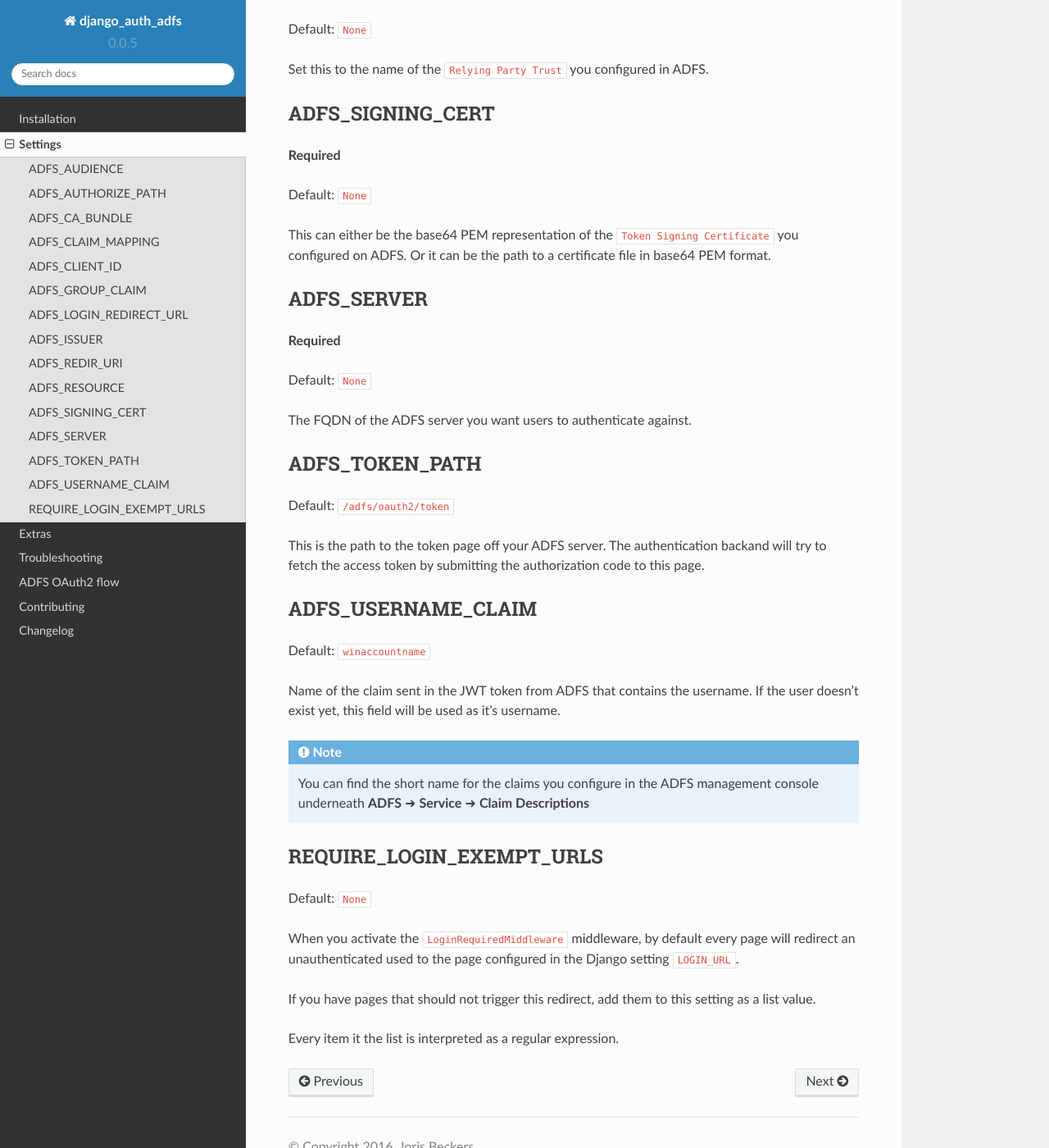
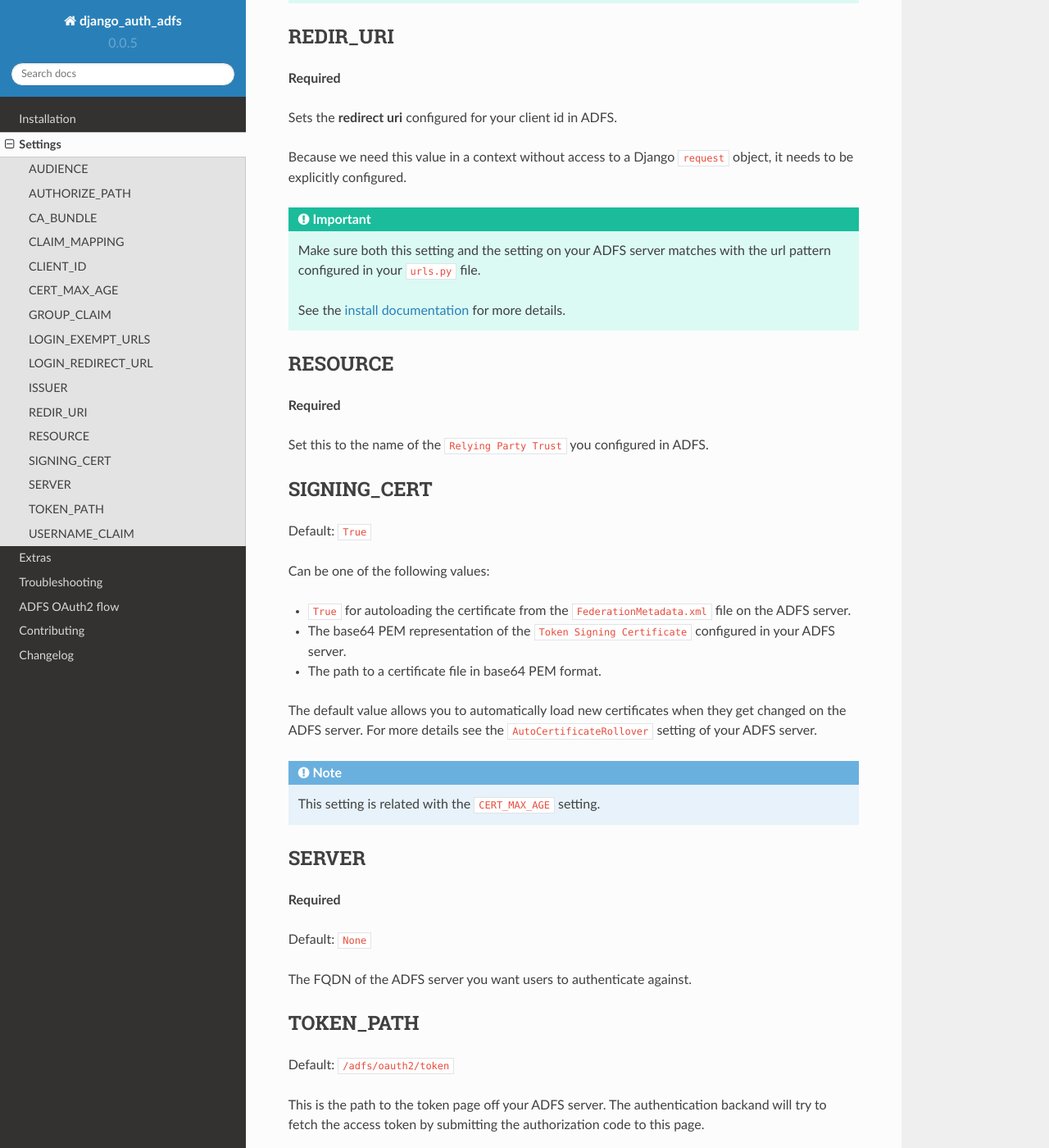
Before and after one commit to snok/django-auth-adfs, a Sphinx documentation site: the page built from docs/configuration.rst, in a window 1280 px wide and 1400 px high, scrolled down 3525 px. Shown: the whole window at 82% size. Built offline with Sphinx 7.4.7 and the Read the Docs theme 2.0.0, drawn with Linux system fonts in a browser that asks for light colours; some of the changed text lies outside the part shown.

Commit message:
Documentation update

```diff
--- a/README.rst
+++ b/README.rst
@@ -52,7 +52,6 @@ In your project's ``settings.py``
         "ADFS_SERVER": "adfs.yourcompany.com",
         "ADFS_CLIENT_ID": "your-configured-client-id",
         "ADFS_RESOURCE": "your-adfs-RPT-name",
-        "ADFS_SIGNING_CERT": "/path/to/adfs-signing-certificate.pem",
         # Make sure to read the documentation about the ADFS_AUDIENCE setting
         # when you configured the identifier as a URL!
         "ADFS_AUDIENCE": "microsoft:identityserver:your-RelyingPartyTrust-identifier",
--- a/docs/configuration.rst
+++ b/docs/configuration.rst
@@ -3,8 +3,8 @@
 Settings
 ========
 
-ADFS_AUDIENCE
--------------
+AUDIENCE
+--------
 Default: ``None``
 
 Set this to the value of the ``aud`` claim your ADFS server sends back in the JWT token.
@@ -20,8 +20,8 @@ Examples
 | https://adfs.yourcompany.com/adfs/services/trust | https://adfs.yourcompany.com/adfs/services/trust           |
 +--------------------------------------------------+------------------------------------------------------------+
 
-ADFS_AUTHORIZE_PATH
--------------------
+AUTHORIZE_PATH
+--------------
 Default: ``/adfs/oauth2/authorize``
 
 The path to the authorize page off your ADFS server.
@@ -32,8 +32,8 @@ django-auth-adfs context processor ``adfs_url``.
 
 The default value matches the default for ADFS 3.0.
 
-ADFS_CA_BUNDLE
---------------
+CA_BUNDLE
+---------
 Default: ``True``
 
 The value of this setting is passed to the call to the ``Requests`` package when fetching the access token from ADFS.
@@ -48,8 +48,8 @@ It allows you to control the webserver certificate verification of the ADFS serv
 Have a look at the `Requests documentation
 <http://docs.python-requests.org/en/master/user/advanced/#ssl-cert-verification>`_ for more details.
 
-ADFS_CLAIM_MAPPING
-------------------
+CLAIM_MAPPING
+-------------
 Default: ``None``
 
 A dictionary of claim/field mappings that will be used to populate the user account in Django.
@@ -63,25 +63,34 @@ example
 .. code-block:: python
 
     AUTH_ADFS = {
-        "ADFS_CLAIM_MAPPING": {"first_name": "given_name",
-                               "last_name": "family_name",
-                               "email": "email"},
+        "CLAIM_MAPPING": {"first_name": "given_name",
+                          "last_name": "family_name",
+                          "email": "email"},
     }
 
 .. NOTE::
    You can find the short name for the claims you configure in the ADFS management console underneath
    **ADFS** ➜ **Service** ➜ **Claim Descriptions**
 
-ADFS_CLIENT_ID
---------------
+CLIENT_ID
+---------
 **Required**
-
-Default: ``None``
 
 Set this to the value you configured on your ADFS server as ``ClientId``
 
-ADFS_GROUP_CLAIM
-----------------
+CERT_MAX_AGE
+------------
+Default: ``24``
+
+The number of hours the ADFS token signing certificate is cached.
+This timer gets started the first time someone logs in using a ADFS JWT token
+because only then the backend class is loaded for the first time.
+
+.. NOTE::
+   This setting is related with the ``SIGNING_CERT`` setting.
+
+GROUP_CLAIM
+-----------
 Default ``group``
 
 Name of the claim sent in the JWT token from ADFS that contains the groups the user is member of.
@@ -97,8 +106,19 @@ If the returned claim is empty, or the setting is set to ``None``, users are not
    You can find the short name for the claims you configure in the ADFS management console underneath
    **ADFS** ➜ **Service** ➜ **Claim Descriptions**
 
-ADFS_LOGIN_REDIRECT_URL
------------------------
+LOGIN_EXEMPT_URLS
+-----------------
+Default: ``None``
+
+When you activate the ``LoginRequiredMiddleware`` middleware, by default every page will redirect
+an unauthenticated used to the page configured in the Django setting ``LOGIN_URL``.
+
+If you have pages that should not trigger this redirect, add them to this setting as a list value.
+
+Every item it the list is interpreted as a regular expression.
+
+LOGIN_REDIRECT_URL
+------------------
 Default: ``None``
 
 The URL users are redirected to when their authentication is successful.
@@ -109,8 +129,8 @@ Thet's why we redirect to a fixed page.
 
 If you leave this set to ``None``, the Django setting named ``LOGIN_REDIRECT_URL`` will be used instead.
 
-ADFS_ISSUER
------------
+ISSUER
+------
 Default: ``None``
 
 Set this to the value of the ``iss`` claim your ADFS server sends back in the JWT token.
@@ -122,58 +142,60 @@ If you leave this set to ``None`` this claim will not be verified.
    The issuer isn't necessarily the same as the URL of your ADFS server.
    It also usually starts with ``HTTP`` instead of ``HTTPS``
 
-ADFS_REDIR_URI
---------------
+REDIR_URI
+---------
 **Required**
 
-Default: ``None``
+Sets the **redirect uri** configured for your client id in ADFS.
 
-Allows you to specify a specific **redirirect uri** configured for your client id in ADFS.
+Because we need this value in a context without access to a Django ``request`` object,
+it needs to be explicitly configured.
 
-If you leave this set to ``None``, the URI will be calculated based on these values.
+.. IMPORTANT::
+   Make sure both this setting and the setting on your ADFS server
+   matches with the url pattern configured in your ``urls.py`` file.
 
-* ``request.scheme``
-* ``request.META['HTTP_HOST']``
-* ``reverse("auth_adfs:login")``
+   See the :ref:`install documentation <install>` for more details.
 
-If for some reason this resolution fails (ex. your behind a SSL offloading reverse proxy), you can set this
-value manually
-
-ADFS_RESOURCE
--------------
+RESOURCE
+--------
 **Required**
-
-Default: ``None``
 
 Set this to the name of the ``Relying Party Trust`` you configured in ADFS.
 
-ADFS_SIGNING_CERT
------------------
-**Required**
+SIGNING_CERT
+------------
+Default: ``True``
 
-Default: ``None``
+Can be one of the following values:
 
-This can either be the base64 PEM representation of the ``Token Signing Certificate``
-you configured on ADFS. Or it can be the path to a certificate file in base64 PEM format.
+* ``True`` for autoloading the certificate from the ``FederationMetadata.xml`` file on the ADFS server.
+* The base64 PEM representation of the ``Token Signing Certificate`` configured in your ADFS server.
+* The path to a certificate file in base64 PEM format.
 
-ADFS_SERVER
------------
+The default value allows you to automatically load new certificates when they get changed on the ADFS server.
+For more details see the ``AutoCertificateRollover`` setting of your ADFS server.
+
+.. NOTE::
+   This setting is related with the ``CERT_MAX_AGE`` setting.
+
+SERVER
+------
 **Required**
 
 Default: ``None``
 
 The FQDN of the ADFS server you want users to authenticate against.
 
-ADFS_TOKEN_PATH
----------------
-
+TOKEN_PATH
+----------
 Default: ``/adfs/oauth2/token``
 
 This is the path to the token page off your ADFS server. The authentication backand
 will try to fetch the access token by submitting the authorization code to this page.
 
-ADFS_USERNAME_CLAIM
--------------------
+USERNAME_CLAIM
+--------------
 Default: ``winaccountname``
 
 Name of the claim sent in the JWT token from ADFS that contains the username.
@@ -182,15 +204,3 @@ If the user doesn't exist yet, this field will be used as it's username.
 .. NOTE::
    You can find the short name for the claims you configure in the ADFS management console underneath
    **ADFS** ➜ **Service** ➜ **Claim Descriptions**
-
-
-REQUIRE_LOGIN_EXEMPT_URLS
--------------------------
-Default: ``None``
-
-When you activate the ``LoginRequiredMiddleware`` middleware, by default every page will redirect
-an unauthenticated used to the page configured in the Django setting ``LOGIN_URL``.
-
-If you have pages that should not trigger this redirect, add them to this setting as a list value.
-
-Every item it the list is interpreted as a regular expression.
```
Also changed, not shown: CHANGELOG.rst (+14 -0 lines), docs/install.rst (+12 -11 lines).
